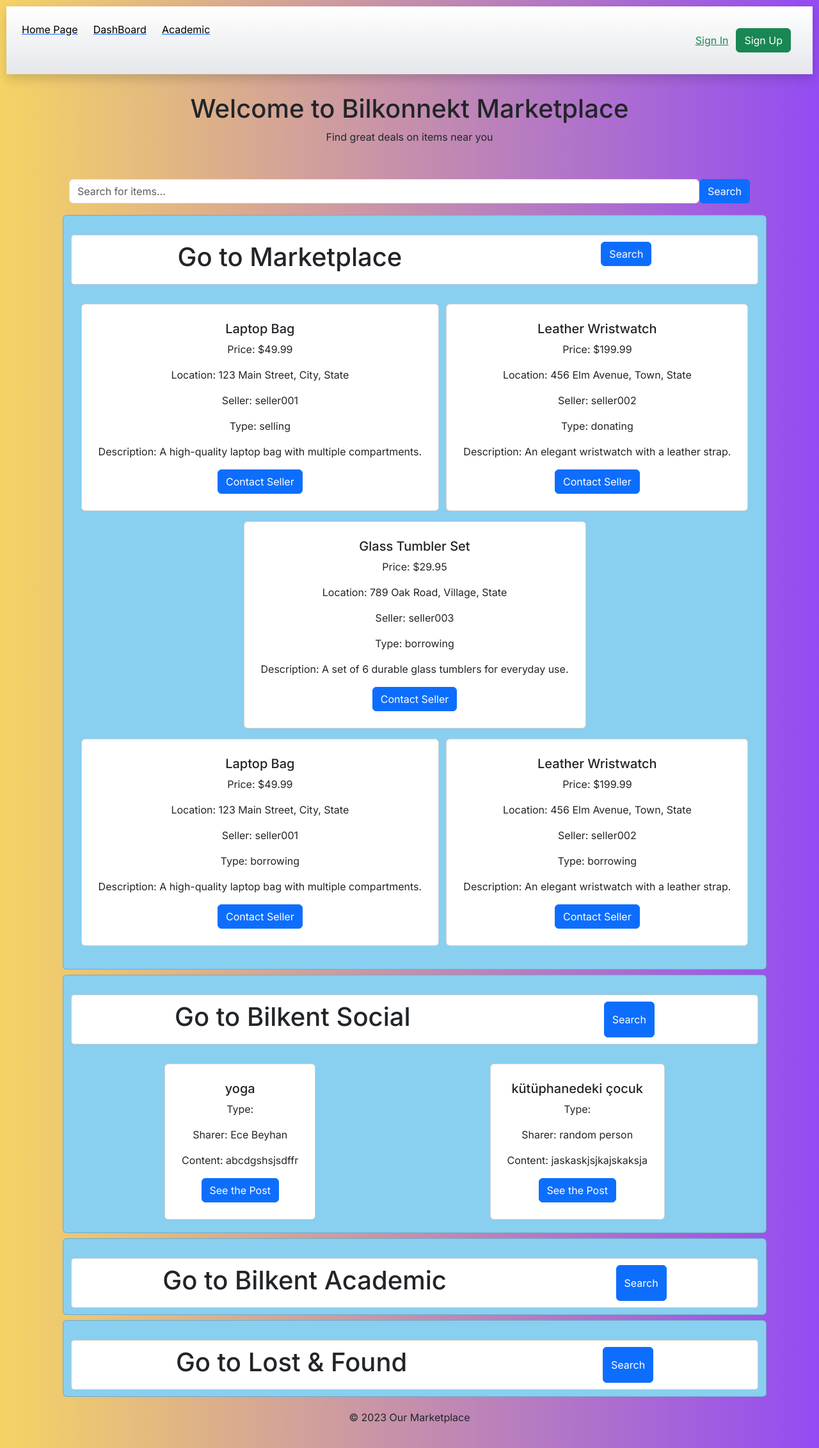
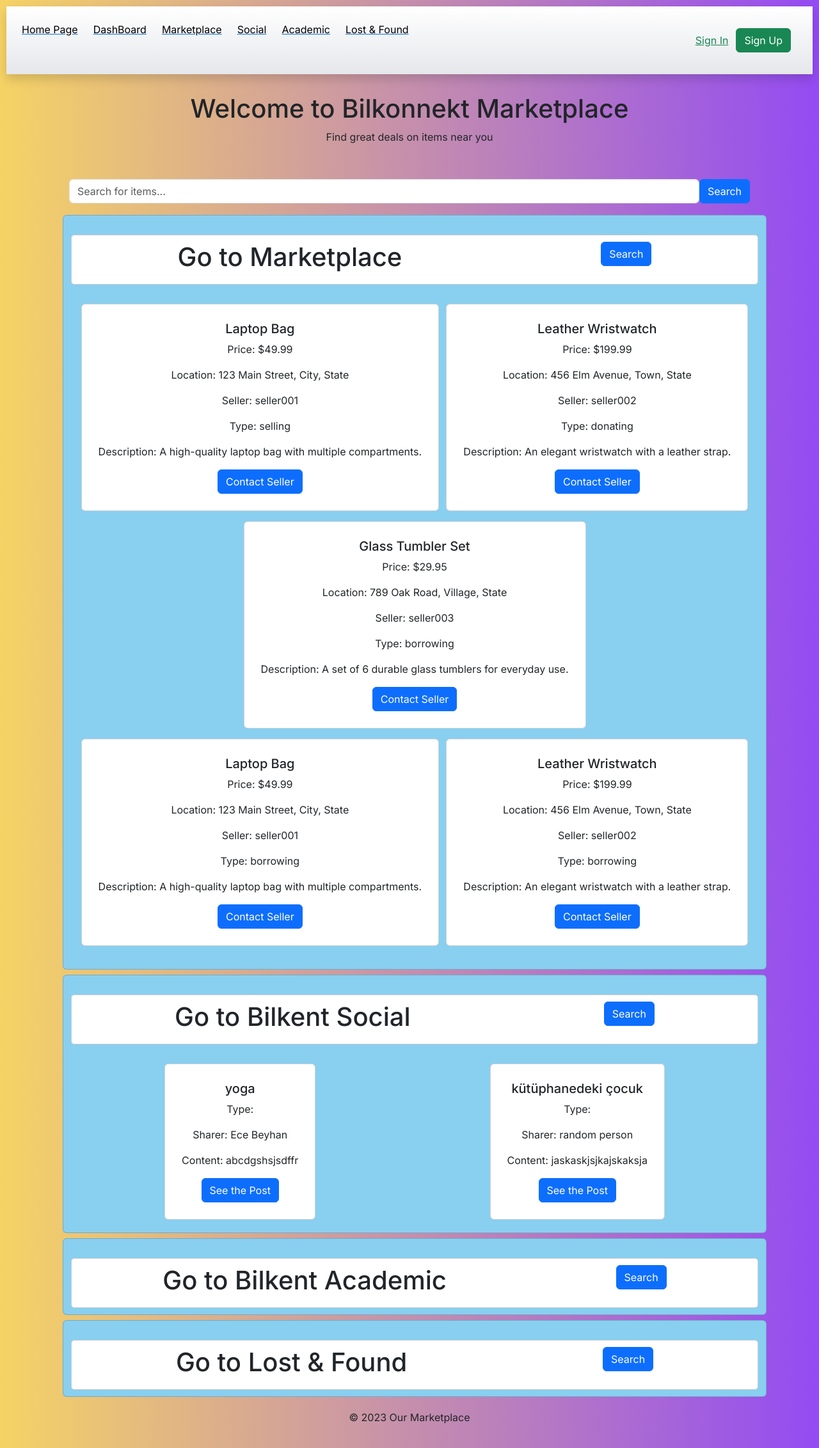
Before and after one commit to UmutCan00/bilkonnekt-public-fe, a Next.js app: page / in a window 1280 px wide. Shown: the whole page at 64% size. Built offline with nearby package versions, Linux system fonts and the light colour scheme; no server answers.

Commit message:
Improved UI and made connections
Title

```diff
--- a/src/app/components/Navbar.jsx
+++ b/src/app/components/Navbar.jsx
@@ -14,8 +14,17 @@ const Navbar = () => {
       >
         <span className="text-black">DashBoard</span>
       </Link>
+        <Link className="transition-colors hover:text-blue-500" href={"/marketplace"}>
+            <span className="text-black">Marketplace</span>
+        </Link>
+        <Link className="transition-colors hover:text-blue-500" href={"/social"}>
+            <span className="text-black">Social</span>
+        </Link>
         <Link className="transition-colors hover:text-blue-500" href={"/academic"}>
             <span className="text-black">Academic</span>
+        </Link>
+        <Link className="transition-colors hover:text-blue-500" href={"/lostfound"}>
+            <span className="text-black">Lost & Found</span>
         </Link>
 
       <SignInButton />
--- a/src/app/page.jsx
+++ b/src/app/page.jsx
@@ -78,7 +78,9 @@ export default function Home() {
             <div className="container-fluid card bg-custom1 m-2">
               <div className="intro-card ">
                 <h1>Go to Bilkent Social</h1>
-                <button className="btn btn-primary">  Search</button>
+                <Link href="/social">
+                    <button className="btn btn-primary">  Search</button>
+                  </Link>
               </div>
 
               <div className="list">
@@ -104,7 +106,9 @@ export default function Home() {
             <div className="container-fluid card bg-custom1 m-2">
               <div className="intro-card ">
                 <h1>Go to Bilkent Academic</h1>
-                <button className="btn btn-primary">  Search</button>
+                <Link href="/academic">
+                    <button className="btn btn-primary">  Search</button>
+                  </Link>
               </div>
 
             </div>
@@ -112,7 +116,9 @@ export default function Home() {
             <div className="container-fluid card bg-custom1 m-2">
               <div className="intro-card ">
                 <h1>Go to Lost & Found</h1>
-                <button className="btn btn-primary">  Search</button>
+                <Link href="/lostfound">
+                    <button className="btn btn-primary">  Search</button>
+                  </Link>
               </div>
 
             </div>
```
